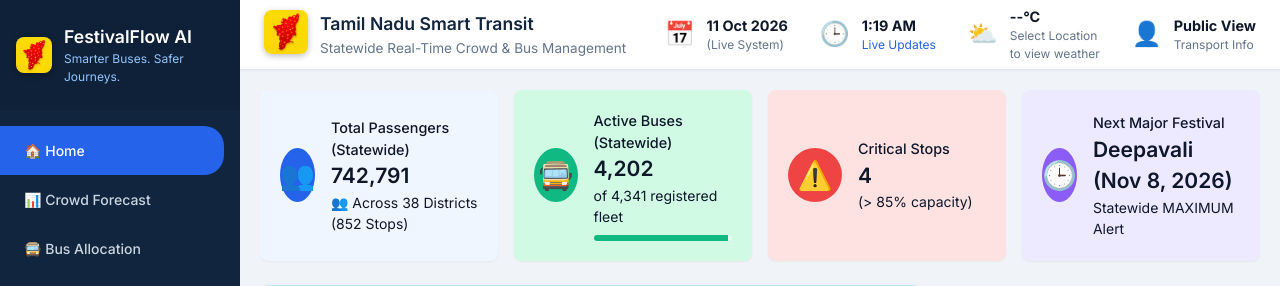
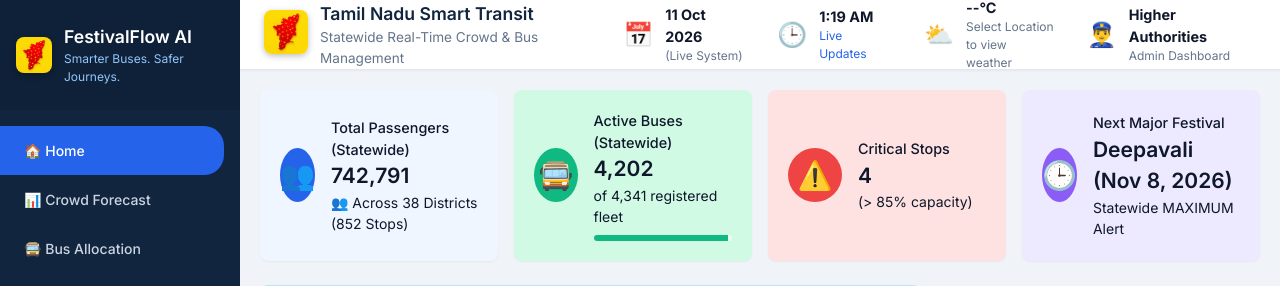
Before and after one commit to DEEPAK-47-S/Sakthi_Hackton_2026, a Flask app: page / in a window 1280 px wide. Shown: the top 286 px of the page. Run offline with Flask 3, Linux system fonts and the light colour scheme.

Commit message:
feat(ui): Update header to show Higher Authorities

```diff
--- a/app/templates/base.html
+++ b/app/templates/base.html
@@ -117,10 +117,10 @@
                         </div>
                     </div>
                     <div class="header-item">
-                        <div class="header-item-icon">👤</div>
+                        <div class="header-item-icon">👮‍♂️</div>
                         <div class="header-item-text">
-                            <strong>Public View</strong>
-                            <span class="muted">Transport Info</span>
+                            <strong>Higher Authorities</strong>
+                            <span class="muted">Admin Dashboard</span>
                         </div>
                     </div>
                 </div>
```
